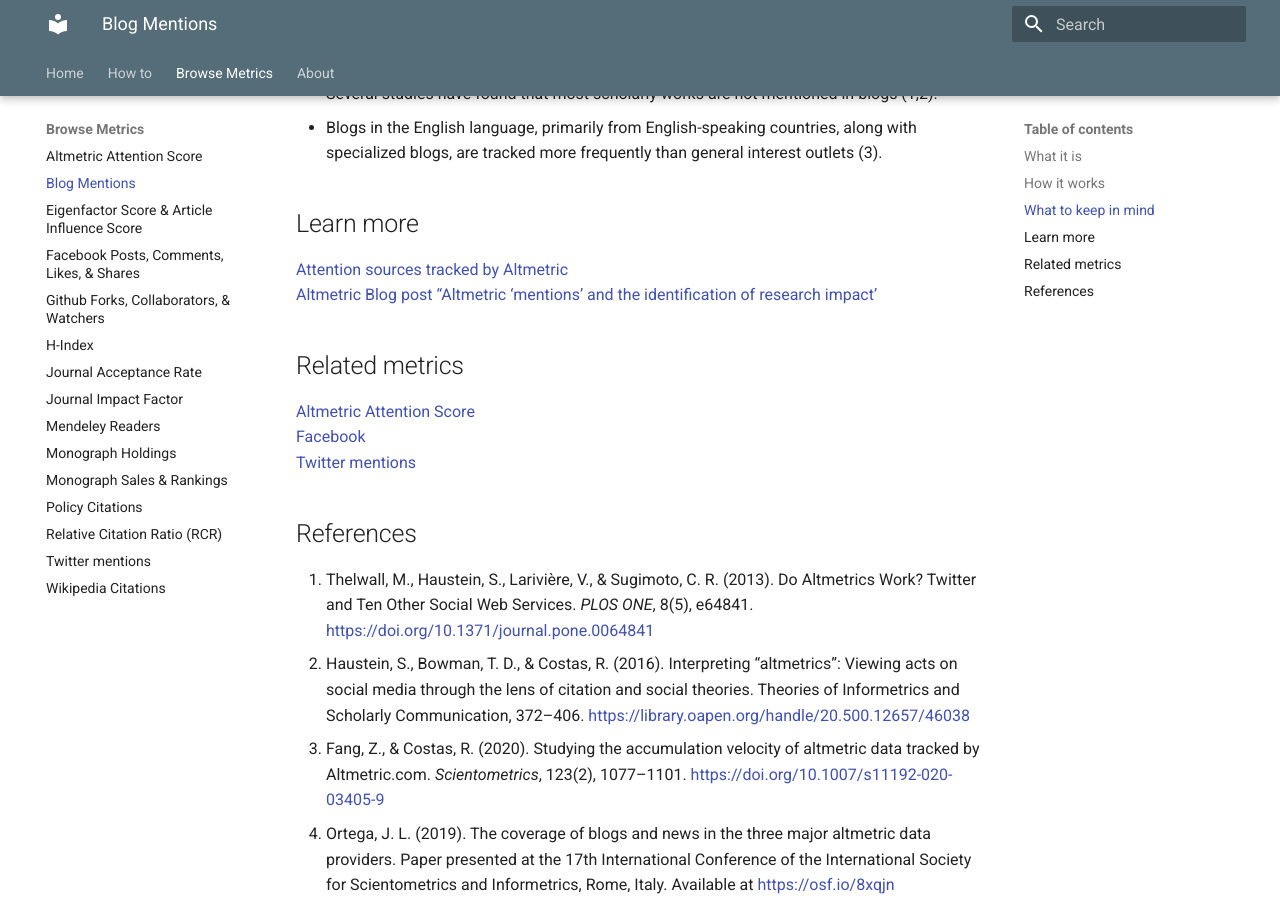
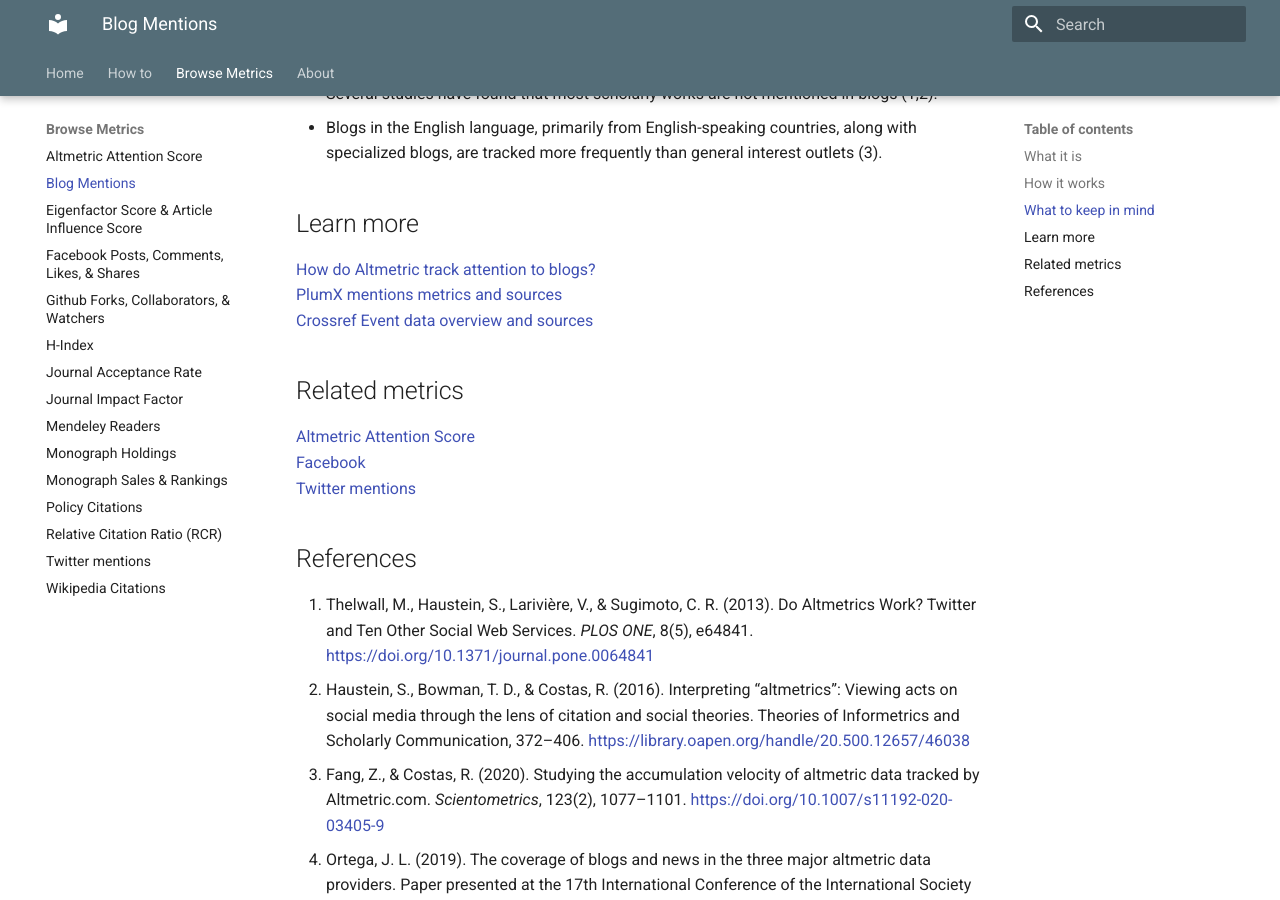
Before and after one commit to rchampieux/diy-documentation, an MkDocs documentation site: the page built from docs/blogmentions.md, in a window 1280 px wide and 900 px high, scrolled down 762 px. Built offline with MkDocs 1.6.1 and Material for MkDocs 9.7.7, drawn with Linux system fonts in a browser that asks for light colours.

Commit message:
Update blogmentions.md

```diff
--- a/docs/blogmentions.md
+++ b/docs/blogmentions.md
@@ -16,8 +16,9 @@ Metric aggregators generally track mentions of scholarly works in scientific and
 - Blogs in the English language, primarily from English-speaking countries, along with specialized blogs, are tracked more frequently than general interest outlets (3).
 
 ## Learn more
-[Attention sources tracked by Altmetric](https://help.altmetric.com/support/solutions/articles/6000235927-blogs)  <br>
-[Altmetric Blog post “Altmetric ‘mentions’ and the identification of research impact’](https://www.digital-science.com/blog/2015/02/digital-research-report-altmetric-mentions-and-the-identification-of-research-impact/) <br>
+[How do Altmetric track attention to blogs?](https://help.altmetric.com/support/solutions/articles/6000235927-blogs)
+[PlumX mentions metrics and sources](https://plumanalytics.com/learn/about-metrics/mention-metrics/)
+[Crossref Event data overview and sources](https://www.crossref.org/services/event-data/)
 
 
 ## Related metrics
```
